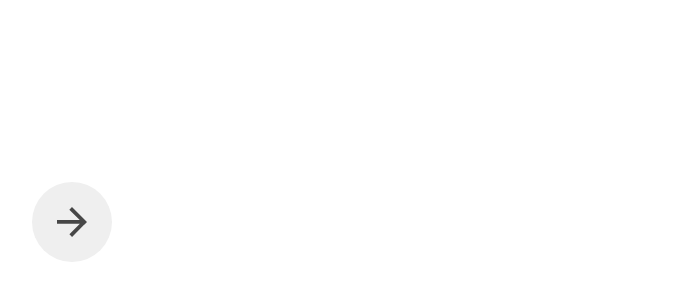
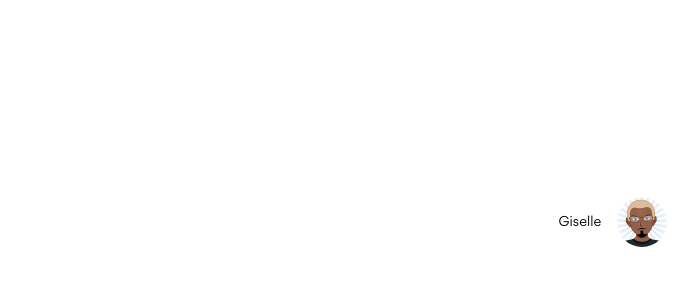
Before and after one commit to codrex/Giselle, a React (Create React App) app: page / in a window 1280 px wide. Shown: the part 178-478 px from the top of the page, without its empty margins (568-1266 px from the left). Built offline with nearby package versions, Linux system fonts and the light colour scheme.

Commit message:
feat(header): create header component

```diff
--- a/src/App.js
+++ b/src/App.js
@@ -1,5 +1,6 @@
 import React, { Component } from 'react';
-import SideBarButton from './components/SideBarButton';
+import Header from './components/Header';
+import user from './assets/img/user.png';
 import './App.css';
 
 /* eslint-disable react/prefer-stateless-function */
@@ -7,7 +8,7 @@ class App extends Component {
   render() {
     return (
       <div className="App">
-        <SideBarButton />
+        <Header url={user} name="giselle" />
       </div>
     );
   }
--- /dev/null
+++ b/src/components/Header/header.scss
@@ -0,0 +1,20 @@
+.header {
+  height: 6rem;
+  display: flex;
+  align-items: center;
+  justify-content: flex-end;
+  padding: 0 0.8rem;
+  width: 100%;
+
+  &__avatar-wrapper {
+    display: flex;
+    align-items: center;
+    height: 100%;
+    & p {
+      margin: 0;
+      margin-right: 1rem;
+      text-transform: capitalize;
+      font-size: 0.8rem;
+    }
+  }
+}
--- /dev/null
+++ b/src/components/Header/index.js
@@ -0,0 +1,23 @@
+import React from 'react';
+import propTypes from 'prop-types';
+import ImageAvatar from '../ImageAvatar';
+import './header.scss';
+
+function Header(props) {
+  const { name, url } = props;
+  return (
+    <header className="header">
+      <div className="header__avatar-wrapper">
+        <p>{name}</p>
+        <ImageAvatar url={url} altText={name} />
+      </div>
+    </header>
+  );
+}
+
+Header.propTypes = {
+  name: propTypes.string.isRequired,
+  url: propTypes.string.isRequired,
+};
+
+export default Header;
```
Also changed, not shown: src/assets/img/arrow.svg (deleted).
